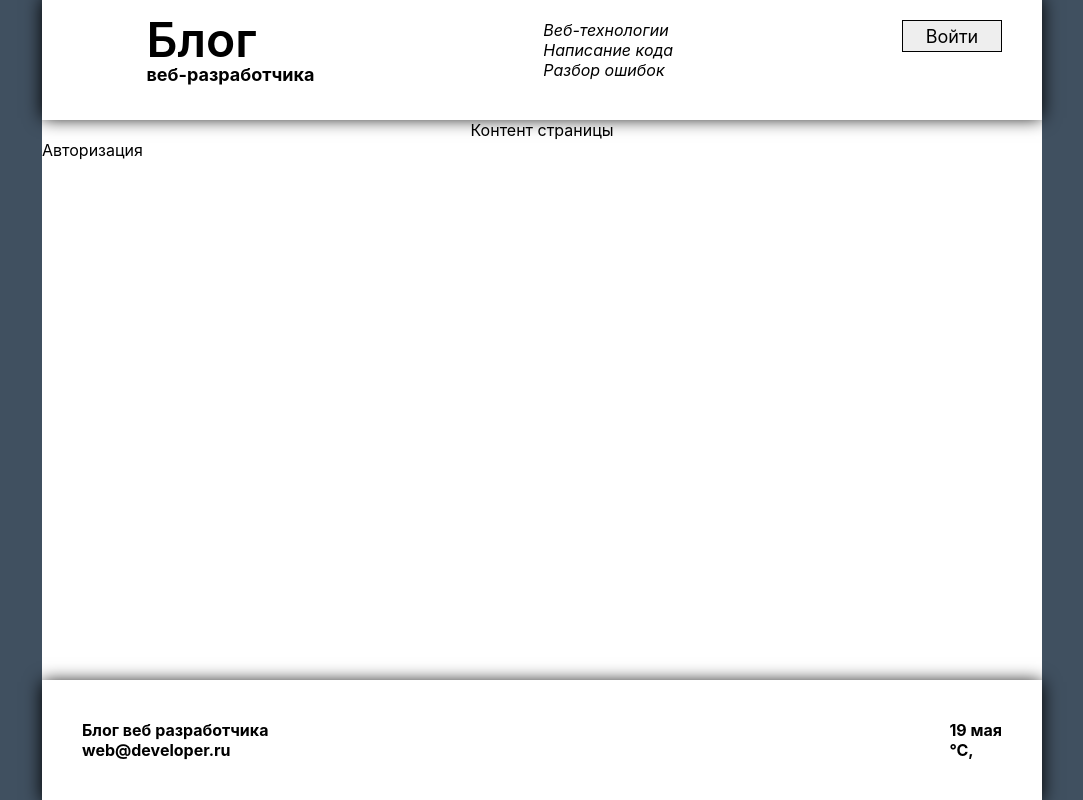
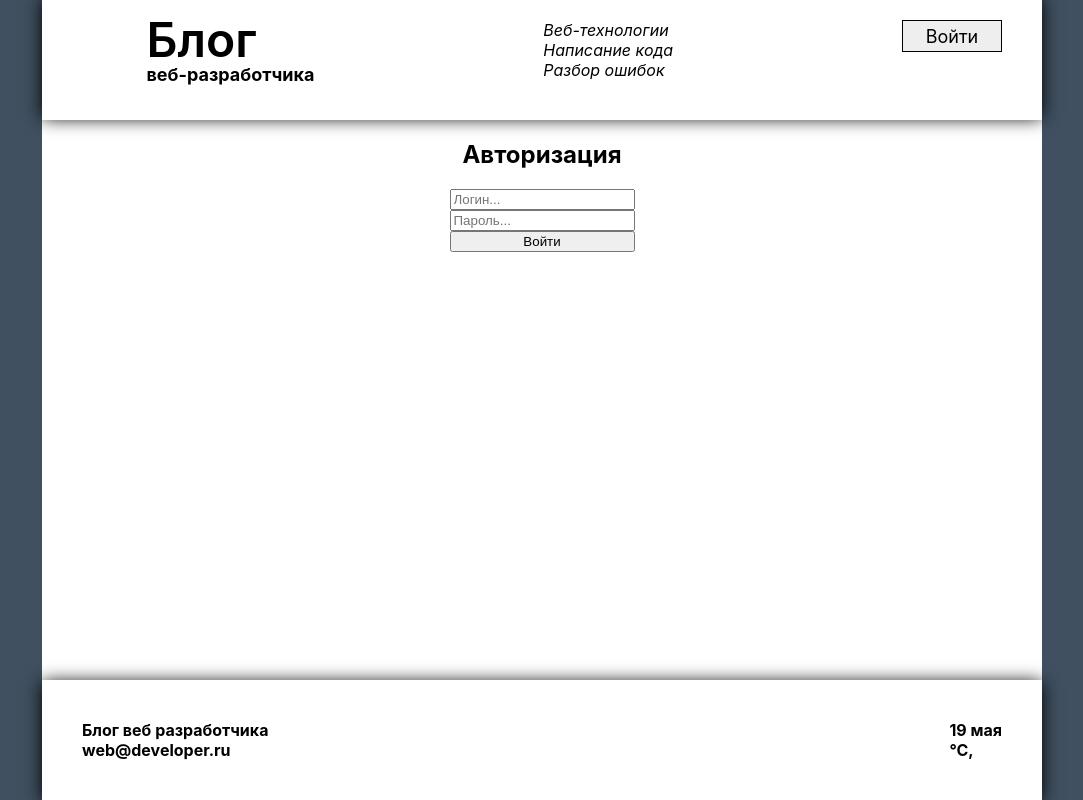
Before and after one commit to djKeysi/blog_react, a React (Vite) app: page /login in a window 1280 px wide. Shown: the whole page, without its empty margins (98-1181 px from the left). Built offline with nearby package versions, Linux system fonts and the light colour scheme; no server answers; a web font is replaced by a local one.

Commit message:
autorization

```diff
--- /dev/null
+++ b/src/BFF/server.jsx
@@ -0,0 +1,44 @@
+import { addUser } from './add-user';
+import { createSession } from './create-session';
+import { getUser } from './get-user';
+
+export const server = {
+	async autorize(authLogin, authPassword) {
+		const user = await getUser(authLogin);
+
+		if (!user) {
+			return {
+				error: 'Такой пользователь не найден',
+				res: null,
+			};
+		}
+		if (authPassword !== user.password) {
+			//если пароль для авторизации не равен паролю который у нас в найденном пользователе
+			return {
+				error: 'Неверный пароль',
+				res: null,
+			};
+		}
+
+		return {
+			error: null,
+			res: createSession(user.role_id),
+		};
+	},
+	async regiter(regLogin, regPassword) {
+		const user = await getUser(regLogin);
+		if (user) {
+			return {
+				error: 'Такой логин уже занят',
+				res: null,
+			};
+		}
+
+		await addUser(regLogin, regPassword);
+
+		return {
+			error: null,
+			res: createSession(user.role_id),
+		};
+	},
+};
--- a/src/BFF/session/index.js
+++ b/src/BFF/session/index.js
@@ -1 +1 @@
-export * from './remove-comment/remove-comment';
+export * from './remove-comment.jsx';
--- a/src/blog.jsx
+++ b/src/blog.jsx
@@ -2,6 +2,7 @@ import { Route, Routes } from 'react-router-dom';
 import './index.css';
 import styled from 'styled-components';
 import { Footer, Header } from './components';
+import { Autorization } from './components/pages';
 
 const AppColumn = styled.div`
 	display: flex;
@@ -17,9 +18,9 @@ const Content = styled.div`
 	padding: 120px 0;
 `;
 
-const H2 = styled.div`
-	text-align: center;
-`;
+// const H2 = styled.div`
+// 	text-align: center;
+// `;
 
 // const Footer = () => <div>Футер</div>;
 
@@ -28,10 +29,9 @@ export const Blog = () => {
 		<AppColumn>
 			<Header />
 			<Content>
-				<H2>Контент страницы</H2>
 				<Routes>
 					<Route path="/" element={<div>Главная страница</div>} />
-					<Route path="/login" element={<div>Авторизация</div>} />
+					<Route path="/login" element={<Autorization />} />
 					<Route path="/register" element={<div>Регистрация</div>} />
 					<Route path="/users" element={<div>Пользователи</div>} />
 					<Route path="/post" element={<div>Новая статья</div>} />
--- a/src/components/pages/authorization/autorization.jsx
+++ b/src/components/pages/authorization/autorization.jsx
@@ -1,6 +1,10 @@
 import { yupResolver } from '@hookform/resolvers/yup';
 import { useForm } from 'react-hook-form';
 import * as yup from 'yup';
+
+import { useState } from 'react';
+import { server } from '../../../BFF/server';
+import styled from 'styled-components';
 
 const authFormSchema = yup.object().shape({
 	login: yup
@@ -20,7 +24,7 @@ const authFormSchema = yup.object().shape({
 		.max(30, 'Неверный пароль.Максимум 30 символов'),
 });
 
-export const Autorization = () => {
+export const AutorizationContainer = ({ className }) => {
 	const {
 		register,
 		handleSubmit,
@@ -32,10 +36,21 @@ export const Autorization = () => {
 		},
 		resolver: yupResolver(authFormSchema),
 	});
-	const onSubmit = ({ login, password }) => {};
+
+	const [serverError, setServerError] = useState();
+
+	const onSubmit = ({ login, password }) => {
+		server.autorize(login, password).then(({ error, res }) => {
+			if (error) {
+				setServerError(`Ошибка запроса ${error}`);
+			}
+		});
+	};
+	const formError = errors?.login?.message || errors?.password?.message;
+	const errorMessage = formError || serverError;
 
 	return (
-		<div>
+		<div className={className}>
 			<h2>Авторизация</h2>
 			<form onSubmit={handleSubmit(onSubmit)}>
 				<input type="text" placeholder="Логин..." {...register('login')} />
@@ -44,8 +59,24 @@ export const Autorization = () => {
 					placeholder="Пароль..."
 					{...register('password')}
 				/>
-				<button type="submit"> Войти</button>
+				<button type="submit" disabled={!!formError}>
+					{' '}
+					Войти
+				</button>
+				{errorMessage && <div>{errorMessage}</div>}
 			</form>
 		</div>
 	);
 };
+
+export const Autorization = styled(AutorizationContainer)`
+	margin: 0 auto;
+	display: flex;
+	align-items: center;
+	flex-direction: column;
+
+	& > form {
+		display: flex;
+		flex-direction: column;
+	}
+`;
--- /dev/null
+++ b/src/components/pages/index.js
@@ -0,0 +1 @@
+export * from './authorization/autorization.jsx';
```
Also changed, not shown: src/BFF/index.jsx (+2 -44 lines), src/BFF/bff.jsx (deleted), src/BFF/session/remove-comment.jsx (renamed from src/BFF/session/remove-comment.js).
